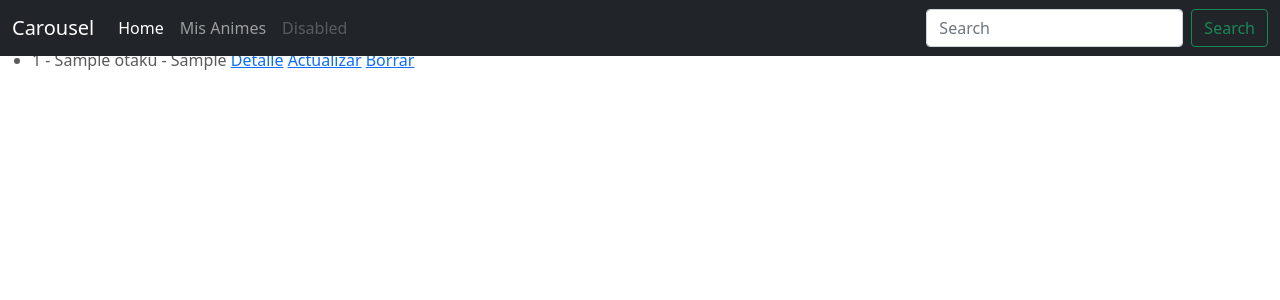
After one commit to RodrigoTapia21/Entrega-final-Rodrigo-Tapia-, a Django app: page /otaku/list in a window 1280 px wide. The commit adds this page. Shown: the top 300 px of the page. Run offline with Django 4.2, Linux system fonts and the light colour scheme; tables that the repository leaves empty hold one stand-in row (values such as "Sample post"); some libraries are stand-ins or nearby versions.

Commit message:
agrego seed_data, no funca. template de otaku_list, view y url

```diff
--- a/Proyecto/urls.py
+++ b/Proyecto/urls.py
@@ -15,9 +15,10 @@ Including another URLconf
 """
 from django.contrib import admin
 from django.urls import path
-from TodoAnime.views import index
+from TodoAnime.views import index, OtakuList
 
 urlpatterns = [
     path('admin/', admin.site.urls),
     path('', index, name = 'index'),
+    path('otaku/list', OtakuList.as_view(), name='otaku-list')
 ]
--- a/TodoAnime/forms.py
+++ b/TodoAnime/forms.py
@@ -3,5 +3,5 @@ from TodoAnime.models import Otaku
 
 class OtakuForm(forms.ModelForm):
     class Meta:
-        model = 'Otaku'
+        model = Otaku
         fields = '__all__'
--- a/TodoAnime/models.py
+++ b/TodoAnime/models.py
@@ -4,5 +4,5 @@ from django.db import models
 class Otaku(models.Model):
     Nombre_anime=models.CharField(max_length=40)
     Tipo_anime=models.CharField(max_length=10)
-    descripcion=models.CharField(max_length=120)
+    Descripcion=models.CharField(max_length=120)
     creado_el=  models.DateTimeField(auto_now_add=True)
--- a/TodoAnime/templates/TodoAnime/base.html
+++ b/TodoAnime/templates/TodoAnime/base.html
@@ -61,7 +61,7 @@
             <a class="nav-link active" aria-current="page" href="{% url 'index' %}">Home</a>
           </li>
           <li class="nav-item">
-            <a class="nav-link" href="https://getbootstrap.com/docs/5.0/examples/carousel/#">Link</a>
+            <a class="nav-link" href="{% url 'otaku-list' %}">Mis Animes</a>
           </li>
           <li class="nav-item">
             <a class="nav-link disabled" href="https://getbootstrap.com/docs/5.0/examples/carousel/#" tabindex="-1" aria-disabled="true">Disabled</a>
--- a/TodoAnime/templates/TodoAnime/index.html
+++ b/TodoAnime/templates/TodoAnime/index.html
@@ -1,4 +1,5 @@
 {% extends "TodoAnime/base.html" %}
+
 {% load static %}
 
 {% block principal %}
--- /dev/null
+++ b/TodoAnime/templates/TodoAnime/otaku_list.html
@@ -0,0 +1,16 @@
+{% extends "TodoAnime/base.html" %}
+
+{% load static %}
+
+{% block principal %}
+
+<ul>
+    {% for post in object_list %}
+    <li> {{post.id}} - {{post.Nombre_anime}} - {{post.Tipo_anime}}
+        <a href="">Detalle</a>
+        <a href="">Actualizar</a>
+        <a href="">Borrar</a>
+    </li>
+    {% endfor %}
+</ul>
+{% endblock %}
--- a/TodoAnime/views.py
+++ b/TodoAnime/views.py
@@ -1,5 +1,10 @@
 from django.shortcuts import render
-
+from TodoAnime.models import Otaku
+from TodoAnime.forms import OtakuForm
+from django.views.generic import ListView, DetailView, CreateView, UpdateView, DeleteView
 
 def index(request):
     return render(request, 'TodoAnime/index.html')
+
+class OtakuList(ListView):
+    model = Otaku
```
Also changed, not shown: seed_data.py (added, +7 -0 lines), TodoAnime/migrations/0002_rename_descripcion_otaku_descripcion.py (added).
